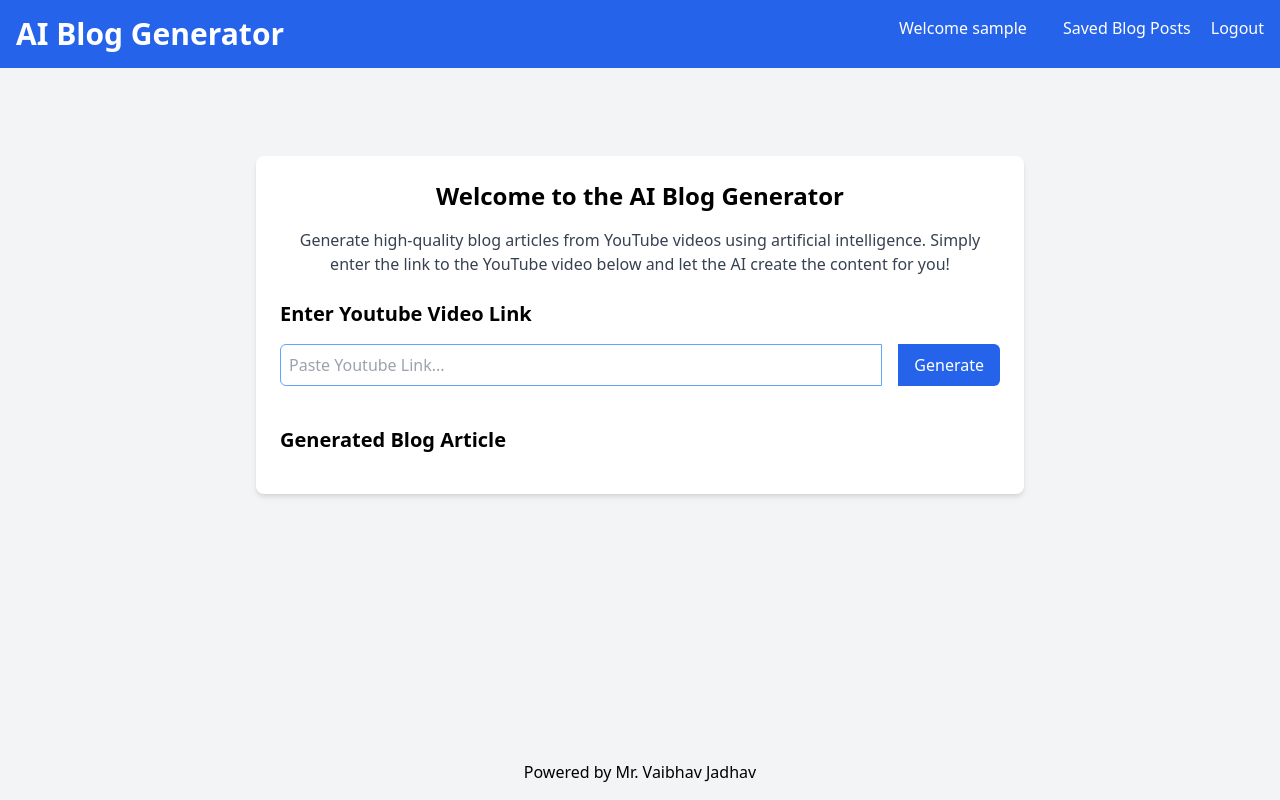
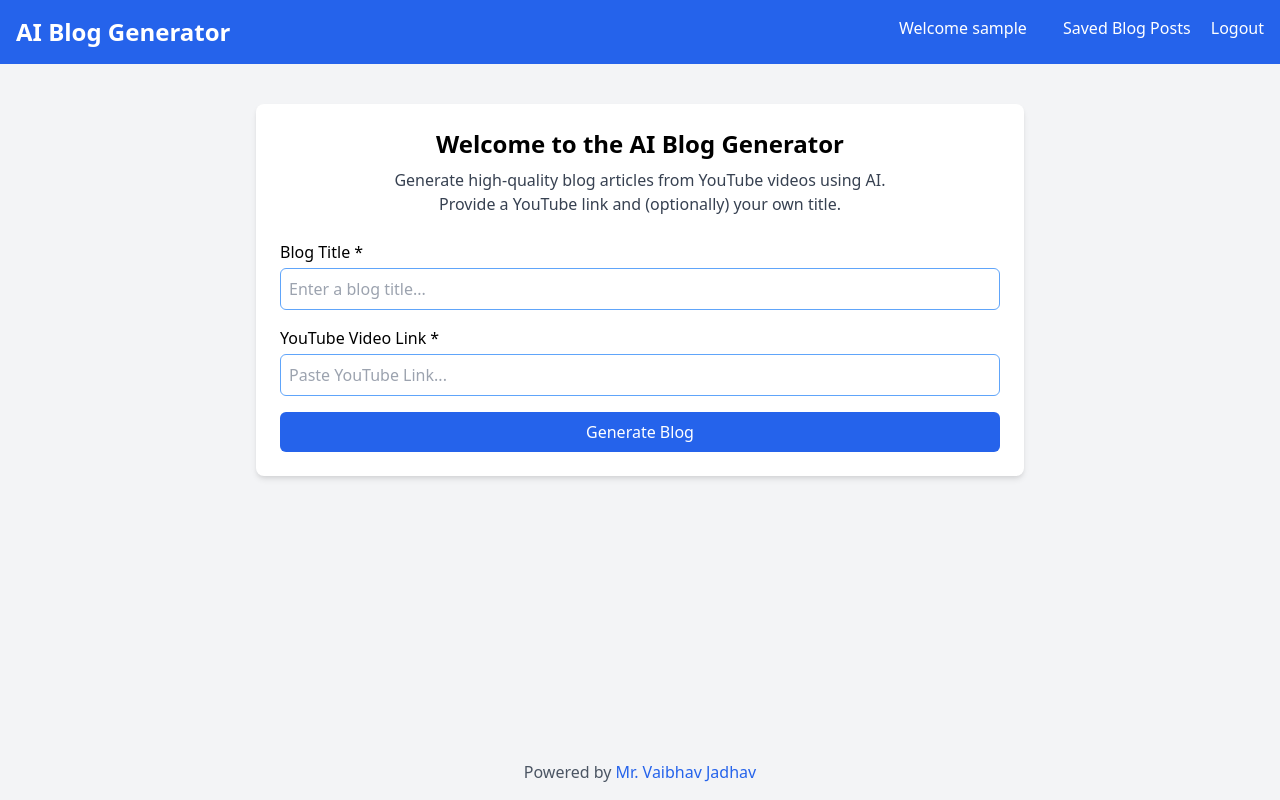
Before and after one commit to vaibhav096/blog_generator, a Django app: page / in a window 1280 px wide. Run offline with Django 4.2, Linux system fonts and the light colour scheme; the visitor is signed in with stand-in values (Sample User, id 1).

Commit message:
update the architecture and some UI

```diff
--- a/ai_blog_app/Templates/index.html
+++ b/ai_blog_app/Templates/index.html
@@ -8,52 +8,26 @@
 
   <style>
     @keyframes rotate {
-            from {
-                transform: rotate(0deg);
+      from { transform: rotate(0deg); }
+      to { transform: rotate(360deg); }
     }
-            to {
-                transform: rotate(360deg);
-            }
-        }
-
-
-         @-webkit-keyframes rotate {
-            from {
-                -webkit-transform: rotate(0deg);
-            }
-            to {
-                -webkit-transform: rotate(360deg);
-            }
-        }
-
     .load {
-            width: 100px;
-            height: 100px;
-            margin: 110px auto 0;
-            border:solid 10px #8822aa;
+      width: 80px;
+      height: 80px;
+      margin: 40px auto;
+      border: solid 8px #2563eb;
       border-radius: 50%;
       border-right-color: transparent;
       border-bottom-color: transparent;
-             -webkit-transition: all 0.5s ease-in;
-            -webkit-animation-name:             rotate;
-            -webkit-animation-duration:         1.0s;
-            -webkit-animation-iteration-count:  infinite;
-            -webkit-animation-timing-function: linear;
-
-                 transition: all 0.5s ease-in;
-            animation-name:             rotate;
-            animation-duration:         1.0s;
-            animation-iteration-count:  infinite;
-            animation-timing-function: linear;
+      animation: rotate 1s linear infinite;
     }
   </style>
 </head>
-<body class="flex flex-col min-h-screen bg-gray-100 font-sans antialised">
+<body class="flex flex-col min-h-screen bg-gray-100 font-sans antialiased">
+
   <!-- Navbar -->
   <nav class="bg-blue-600 p-4 text-white flex justify-between">
-        <div>
-            <h1 class="text-3xl font-bold">AI Blog Generator</h1>
-        </div>
+    <h1 class="text-2xl font-bold">AI Blog Generator</h1>
     <div>
       <a href="#" class="text-white hover:underline mx-4">Welcome {{ user.username }}</a>
       <a href="/blog-list" class="text-white hover:underline mx-4">Saved Blog Posts</a>
@@ -61,102 +35,134 @@
     </div>
   </nav>
 
+  <!-- Main -->
+  <main class="flex-grow container mx-auto mt-10 px-4 sm:px-0">
+    <div class="max-w-3xl mx-auto bg-white p-6 rounded-lg shadow-md">
 
-    <br>
-    <br>
-
-    <!-- Main -->
-    <div class="flex-grow container mx-auto mt-10 px-4 sm:px-0">
-        <div class="max-w-3xl mx-auto bg-white p-6 rounded-lg shadow-md transition-transform transform hover:scale-105 flex flex-col">
-
-            <!-- Introduction section -->
-            <div class="text-center">
-                <h2 class="text-2xl font-semibold mb-4">Welcome to the AI Blog Generator</h2>
-                <p class="text-gray-700">
-                    Generate high-quality blog articles from YouTube videos using artificial intelligence.
-                    Simply enter the link to the YouTube video below and let the AI create the content for you!
+      <!-- Introduction -->
+      <div class="text-center mb-6">
+        <h2 class="text-2xl font-semibold">Welcome to the AI Blog Generator</h2>
+        <p class="text-gray-700 mt-2">
+          Generate high-quality blog articles from YouTube videos using AI.<br>
+          Provide a YouTube link and (optionally) your own title.
         </p>
       </div>
 
-            <br>
-
-            <!-- Youtube section -->
+      <!-- Form -->
+      <form id="blogForm" class="space-y-4">
+        <!-- YouTube Link -->
         <div>
-                <h2 class="text-xl mb-4 font-semibold">Enter Youtube Video Link</h2>
-                <div class="flex space-x-4">
-                    <input id="youtubeLink" type="url" placeholder="Paste Youtube Link..." class="flex-grow p-2 border border-blue-400 rounded-l-md">
-                    <button id="generateBlogButton" class="bg-blue-600 text-white px-4 py-2 rounded-r-md hover:bg-blue-700 transition-colors">Generate</button>
-                </div>
+            <label for="videoTitle" class="block mb-1 font-medium">Blog Title *</label>
+            <input id="videoTitle" type="text"
+                    placeholder="Enter a blog title..."
+                    class="w-full p-2 border border-blue-400 rounded-md focus:ring focus:ring-blue-300">
             </div>
 
+            <!-- YouTube Link input -->
+            <div>
+            <label for="youtubeLink" class="block mb-1 font-medium">YouTube Video Link *</label>
+            <input id="youtubeLink" type="url"
+                    placeholder="Paste YouTube Link..."
+                    class="w-full p-2 border border-blue-400 rounded-md focus:ring focus:ring-blue-300">
+            </div>
 
-            <!-- section for loading circle -->
-            <div style="display: none;" id="loading-circle" class="load"></div>
+            <!-- Submit Button -->
+            <button id="generateBlogButton" type="submit"
+                    class="w-full bg-blue-600 text-white px-4 py-2 rounded-md hover:bg-blue-700 transition-colors">
+            Generate Blog
+            </button>
+        </div>
+      </form>
 
+      <!-- Loading Spinner -->
+      <div id="loading-circle" class="load" style="display: none;"></div>
 
-            <!-- Generated Blog Display Section -->
-            <section class="mt-10 flex-grow">
-                <h2 class="text-xl mb-4 font-semibold">Generated Blog Article</h2>
-                <div id="blogContent" class="mt-2 text-gray-700 space-y-4">
-
+      <!-- Blog Output -->
+      <section id="blogSection" class="mt-8 hidden">
+        <div class="bg-white p-6 rounded-lg shadow-md border border-gray-200">
+            <h2 class="text-xl font-semibold mb-4 text-blue-700">Generated Blog Article</h2>
+            <h3 id="blogTitle" class="text-2xl font-bold text-gray-900 mb-4"></h3>
+            <div id="blogContent" class="prose prose-blue max-w-none text-gray-800"></div>
         </div>
 </section>
     </div>
-    </div>
+  </main>
+
+  <!-- Footer -->
+  <footer class="text-center p-4 text-gray-600 mt-6">
+    Powered by <a href="https://github.com/vaibhav096" class="text-blue-600 hover:underline">Mr. Vaibhav Jadhav</a>
+  </footer>
+
+  <!-- Script -->
+  <script>
+    // Process blog text before rendering
+    function formatBlogContent(rawContent) {
+        let formatted = rawContent;
+
+        // 1. Boldify sections like **Introduction:**
+        formatted = formatted.replace(/\*\*(.*?)\:\*\*/g, "<strong>$1:</strong><br>");
+        formatted = formatted.replace(/\*\*(.*?)\:\s*/g, "<strong>$1:</strong><br>");
+
+        // 2. Convert Markdown-style lists into <ul><li>...</li></ul>
+        // Handles lines starting with * or - followed by a space
+        formatted = formatted.replace(/(?:\r?\n)?[*-] (.*?)(?=\r?\n|$)/g, "<li>$1</li>");
+
+        // Wrap consecutive <li> inside <ul>
+        formatted = formatted.replace(/(<li>[\s\S]*?<\/li>)/g, "<ul>$1</ul>");
+
+        // 3. Replace Markdown headings ## and ### with proper <h2>, <h3>
+        formatted = formatted.replace(/^### (.*$)/gim, "<h3>$1</h3>");
+        formatted = formatted.replace(/^## (.*$)/gim, "<h2>$1</h2>");
+        formatted = formatted.replace(/^# (.*$)/gim, "<h1>$1</h1>");
+
+        // 4. Replace remaining newlines with <br>
+        formatted = formatted.replace(/\n/g, "<br>");
+
+        return formatted;
+    }
 
 
-    <footer class="text-center p-4 text-blacl mt-6">
-        Powered by <a href="https://github.com/vaibhav096">Mr. Vaibhav Jadhav </a>
-    </footer>
+    document.getElementById('blogForm').addEventListener('submit', async (e) => {
+        e.preventDefault();
 
-    <script>
-    document.getElementById('generateBlogButton').addEventListener('click', async () => {
-        const youtubeLink = document.getElementById('youtubeLink').value;
+        const youtubeLink = document.getElementById('youtubeLink').value.trim();
+        const videoTitle = document.getElementById('videoTitle').value.trim();
         const blogContent = document.getElementById('blogContent');
+        const blogTitle = document.getElementById('blogTitle');
+        if (!youtubeLink || !videoTitle) {
+            alert("⚠️ Please provide both Title and YouTube Link.");
+            return;
+        }
 
-        if (youtubeLink) {
-            // Show the loading circle
         document.getElementById('loading-circle').style.display = 'block';
-
-            // Clear any previous content
         blogContent.innerHTML = '';
 
         const endpointUrl = '/generate-blog';
 
         try {
-                // Make a POST request to the backend with the YouTube link
             const response = await fetch(endpointUrl, {
                 method: 'POST',
-                    headers: {
-                        'Content-Type': 'application/json',
-                    },
-                    body: JSON.stringify({ link: youtubeLink })
+                headers: { 'Content-Type': 'application/json' },
+                body: JSON.stringify({ link: youtubeLink, title: videoTitle })
             });
 
-                // Parse the JSON response
             const data = await response.json();
 
-                // Check for errors from the backend
-                if (data.error) {
-                    throw new Error(data.error);
+            if (data.error) throw new Error(data.error);
+            console.log(data);
+
+            blogTitle.textContent = data.title;
+            blogContent.innerHTML = formatBlogContent(data.content);
+            document.getElementById('blogSection').classList.remove('hidden');
+
+        } catch (error) {
+            console.error("Error occurred:", error);
+            alert("❌ Something went wrong. Please try again.");
         }
 
-                // Set the HTML content in the blog section
-                blogContent.innerHTML = data.content;  // This will render the HTML content returned by the backend
+        document.getElementById('loading-circle').style.display = 'none';
+    });
 
-            } catch (error) {
-                // If an error occurs, display it
-                console.error("Error occurred:", error);
-                alert("Something went wrong. Please try again later.");
-            }
-
-            // Hide the loading circle
-            document.getElementById('loading-circle').style.display = 'none';
-        } else {
-            alert("Please enter a YouTube link.");
-        }
-    });
   </script>
-
 </body>
 </html>
--- a/ai_blog_app/blog_generator/views.py
+++ b/ai_blog_app/blog_generator/views.py
@@ -9,8 +9,7 @@ from django.contrib.auth import login, logout, authenticate
 from django.contrib.auth.decorators import login_required
 from django.views.decorators.csrf import csrf_exempt
 from django.conf import settings
-import assemblyai as aai
-from pytubefix import YouTube
+
 import google.generativeai as genai
 from .models import BlogPost
 
@@ -19,100 +18,97 @@ load_dotenv()
 
 # Configure APIs
 GOOGLE_API_KEY = os.getenv('GOOGLE_API_KEY')
-ASSEMBLYAI_API_KEY = os.getenv('ASSEMBLYAI_API_KEY')
+# ASSEMBLYAI_API_KEY = os.getenv('ASSEMBLYAI_API_KEY')
 genai.configure(api_key=GOOGLE_API_KEY)
-aai.settings.api_key = ASSEMBLYAI_API_KEY
+# aai.settings.api_key = ASSEMBLYAI_API_KEY
+from youtube_transcript_api import YouTubeTranscriptApi
+
+def validate_and_extract_video_id(url: str) -> str:
+    """Validate YouTube URL and extract video ID."""
+    from urllib.parse import urlparse, parse_qs
+
+    parsed = urlparse(url)
+    hostname = parsed.hostname.lower() if parsed.hostname else ''
+    path = parsed.path
+
+    if 'youtube.com' not in hostname and 'youtu.be' not in hostname:
+        return None
+
+    if 'youtu.be' in hostname:
+        return path[1:] if len(path) > 1 else None
+
+    if 'youtube.com' in hostname:
+        if path == '/watch':
+            qs = parse_qs(parsed.query)
+            return qs.get('v', [None])[0]
+        elif path.startswith('/embed/') or path.startswith('/v/'):
+            parts = path.split('/')
+            return parts[2] if len(parts) > 2 else None
+
+    return None
 
 
-# Utility Functions
-def is_valid_youtube_link(link):
-    """Validate if a link is a valid YouTube URL."""
-    pattern = r'(https?://)?(www\.)?(youtube\.com|youtu\.be)/(watch\?v=)?[a-zA-Z0-9_-]+'
-    return re.match(pattern, link) is not None
 
-
-def yt_title(link):
-    """Fetch the YouTube video title."""
+def fetch_transcript(video_id: str, languages=['en', 'mr','hi']) -> str:
     try:
-        yt = YouTube(link, use_oauth=True, allow_oauth_cache=True)
-        return yt.title
+        ytt_api = YouTubeTranscriptApi()
+        fetched_transcript = ytt_api.fetch(video_id, languages=languages)
+        return " ".join([snippet.text for snippet in fetched_transcript])
     except Exception as e:
-        print(f"Error fetching title: {e}")
+        print(f"Transcript fetch error: {e}")
         return None
 
 
-def download_audio(link):
-    """Download audio from a YouTube video and convert it to MP3."""
-    try:
-        yt = YouTube(link, use_oauth=True, allow_oauth_cache=True)
-        video = yt.streams.filter(only_audio=True).first()
 
-        if video is None:
-            raise Exception("No audio stream found")
 
-        out_file = video.download(output_path=settings.MEDIA_ROOT)
-        base, ext = os.path.splitext(out_file)
-        new_file = base + '.mp3'
+def generate_blog_from_transcription(transcription: str) -> str:
+    """
+    Generate a blog or appropriate summary from a YouTube transcript using Gemini API.
+    Title is provided by the user, so this only returns blog/summary content.
+    """
 
-        if os.path.exists(new_file):
-            os.remove(new_file)
-        os.rename(out_file, new_file)
+    prompt = f"""
+    You are an expert content generator.
+    You will receive the transcript of a YouTube video.
 
-        return new_file
-    except Exception as e:
-        print(f"Audio download error: {e}")
-        return None
+    ### Main Task:
+    Based on the type of video, decide the best output format:
 
-def summarize_transcript(transcript):
-    """Summarize the transcript to extract important points."""
-    # Use a simple summarization model, or define a prompt to summarize
-    prompt = (
-        f"Summarize the following transcript into the most important points. Focus on key highlights and avoid unnecessary details:\n\n"
-        f"{transcript}\n\nSummary:"
-    )
+    1. **If video is Educational / Tutorial / Tech Review / Documentary / Interview / Lifestyle / Explainer** →
+       Generate a **well-structured blog post** with: Introduction, Main Body, Key Takeaways, Conclusion.
+
+    2. **If video is a Song / Music Video / Album Track** →
+       Instead of a blog, return a **music summary** including:
+       - Song name (if available)
+       - Artist(s)
+       - Genre & mood
+       - Main theme / message
+
+    3. **If video is a Sports Match / Cricket / Football / Highlights** →
+       Return a **match summary** including:
+       - Teams playing
+       - Key highlights & turning points
+       - Star performers
+       - Final outcome / result (if present)
+
+    4. **If video does not fit any category (random memes, trailers, pranks, short ads, etc.)** →
+       Return a **brief descriptive summary** of what the video is about, instead of forcing a blog.
+
+    ### Input Transcript:
+    {transcription}
+
+    ### Output:
+    Return only the **final blog, summary, or description** in clean Markdown.
+    Do not generate or suggest a title.
+    """
 
     model = genai.GenerativeModel('gemini-1.5-flash')
     response = model.generate_content(prompt)
+    blog_text = response.text.strip()
 
-    # Return the summarized content
-    return response.text.strip()
-
-def get_transcription(link):
-    """Generate a shorter transcription by summarizing key points."""
-    audio_file = download_audio(link)
-    if not audio_file:
-        raise Exception("Audio download failed")
-
-    # Transcribe the audio, but focus only on the important parts
-    transcriber = aai.Transcriber()
-    transcript = transcriber.transcribe(audio_file)
-
-    # Summarize the transcription to focus on key points
-    summarized_transcript = summarize_transcript(transcript.text)
-
-    # Clean up downloaded audio file
-    if os.path.exists(audio_file):
-        os.remove(audio_file)
-
-    return summarized_transcript
+    return blog_text
 
 
-
-def generate_blog_from_transcription(transcription):
-    """Generate a blog article from a transcript using Gemini model."""
-    prompt = (
-        f"Based on the following transcript from a YouTube video, write a comprehensive blog "
-        f"article containing less than 1000 words. The article should not use YouTube-specific references "
-        f"but should be a proper blog:\n\n{transcription}\n\nArticle:"
-    )
-    model = genai.GenerativeModel('gemini-1.5-flash')
-    pattern = r"\* \*\*|##|\*\*"
-    response = model.generate_content(prompt)
-
-    content = response.text.strip()
-    content = re.sub(pattern, "", content, flags=re.MULTILINE)
-
-    return content
 
 
 # View Functions
@@ -124,52 +120,57 @@ def index(request):
 
 @csrf_exempt
 def generate_blog(request):
-    """Generate a blog from a YouTube video link."""
-    if request.method == 'POST':
-        try:
-            data = json.loads(request.body)
-            yt_link = data['link']
+    """Generate a blog from a YouTube video link (title is user-provided)."""
+    if request.method != 'POST':
+        return JsonResponse({'error': 'Invalid request method'}, status=405)
 
-            if not is_valid_youtube_link(yt_link):
-                return JsonResponse({'error': 'Invalid YouTube link'}, status=400)
+    try:
+        data = json.loads(request.body)
+        yt_link = data.get('link')
+        user_title = data.get('title')
 
-            print("yt_link:", yt_link)
-        except (KeyError, json.JSONDecodeError):
-            return JsonResponse({'error': 'Invalid data sent'}, status=400)
+        if not yt_link or not user_title:
+            return JsonResponse({'error': 'Both YouTube link and Title are required'}, status=400)
 
-        # Get YouTube title
-        title = yt_title(yt_link)
-        if not title:
-            return JsonResponse({'error': 'Failed to fetch video title'}, status=500)
-        print("title:", title)
+        # Step 1: Validate and parse video ID
+        video_id = validate_and_extract_video_id(yt_link)
+        if not video_id:
+            return JsonResponse({'error': 'Invalid YouTube link'}, status=400)
 
-        # Get transcription
-        try:
-            transcription = get_transcription(yt_link)
-        except Exception as e:
-            print(f"Transcription error: {e}")
-            return JsonResponse({'error': 'Failed to get transcript'}, status=500)
+        # Step 2: Fetch transcript
+        transcription = fetch_transcript(video_id)
+        if not transcription:
+            return JsonResponse({'error': 'Failed to fetch transcript'}, status=500)
 
-        # Generate blog content
+        # Step 3: Generate blog content (AI only writes blog, not title)
         try:
             blog_content = generate_blog_from_transcription(transcription)
+            # print(f"User Title: {user_title}")
+            # print(f"Generated Blog Content: {blog_content[:100]}...")  # preview
         except Exception as e:
             print(f"Blog generation error: {e}")
-            return JsonResponse({'error': 'Failed to generate blog article'}, status=500)
+            return JsonResponse({'error': 'Failed to generate blog'}, status=500)
 
-        # Save blog article to the database
-        new_blog_article = BlogPost.objects.create(
-            user=request.user,
-            youtube_title=title,
+        # Step 4: Save blog article to DB
+        new_blog = BlogPost.objects.create(
+            user=request.user if request.user.is_authenticated else None,
+            youtube_title=user_title,
             youtube_link=yt_link,
             generated_content=blog_content,
         )
-        new_blog_article.save()
 
-        # Return blog content as a response
-        return JsonResponse({'content': blog_content})
+        # Step 5: Return JSON response
+        return JsonResponse({
+            'title': user_title,
+            'content': blog_content,
+            'blog_id': new_blog.id
+        })
 
-    return JsonResponse({'error': 'Invalid request method'}, status=405)
+    except json.JSONDecodeError:
+        return JsonResponse({'error': 'Invalid JSON data'}, status=400)
+    except Exception as e:
+        print(f"Unexpected error: {e}")
+        return JsonResponse({'error': 'An unexpected error occurred'}, status=500)
 
 
 def blog_list(request):
```
Also changed, not shown: ai_blog_app/Templates/all-blogs.html (+21 -14 lines), ai_blog_app/Templates/blog-details.html (+28 -13 lines), ai_blog_app/blog_generator/trail.py (deleted, +0 -24 lines), blog.txt (added, +38 -0 lines), blog_xbjZYqdzO5c.txt (added, +40 -0 lines). Lines whose indentation alone changed are shown as unchanged.
